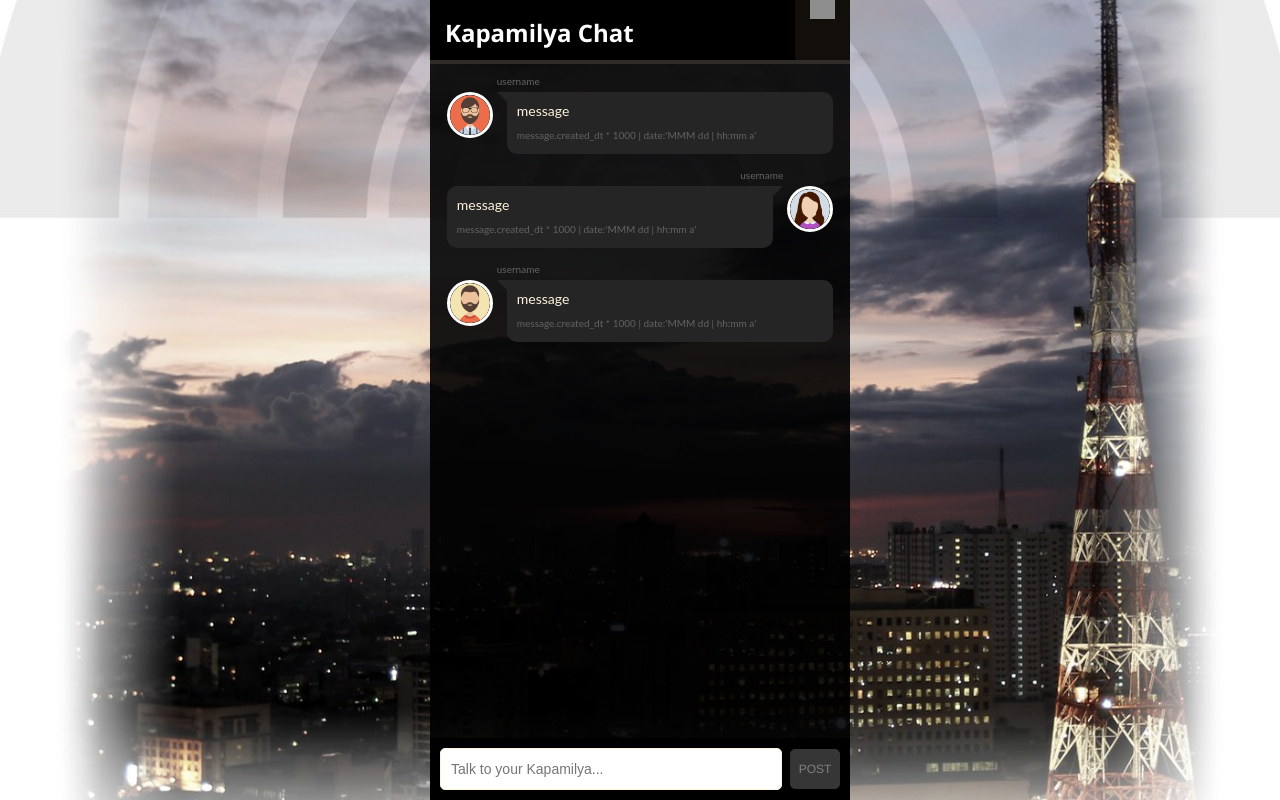
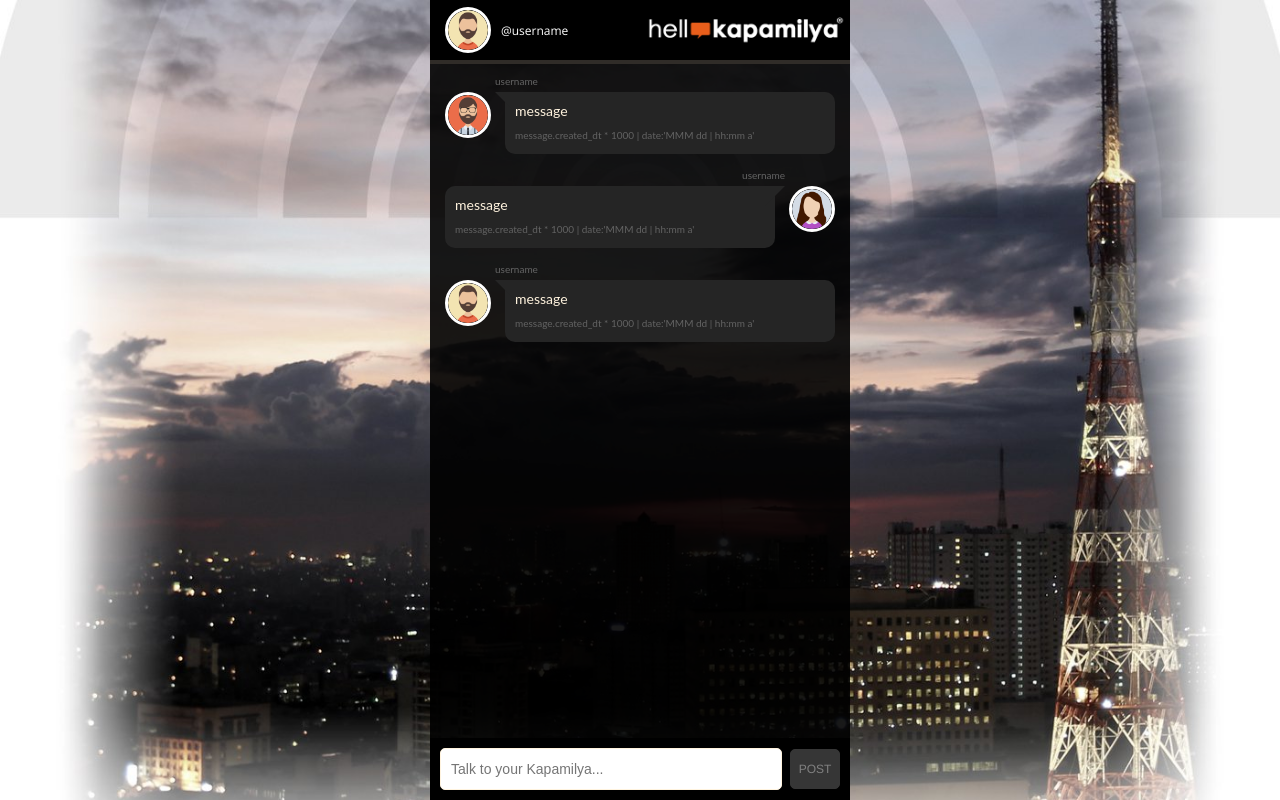
Before and after one commit to ohmyohmer/Chat, an Angular app: page / in a window 1280 px wide. Built offline with nearby package versions, Linux system fonts and the light colour scheme; grey boxes are pictures that could not be loaded.

Commit message:
Update logo

```diff
--- a/src/app/dashboard/dashboard.component.html
+++ b/src/app/dashboard/dashboard.component.html
@@ -1,10 +1,17 @@
 <!-- Chat -->
 <div class="main-sidebar sidebar-chat" id="sidebarChat">
   <div class="sidebar-header">
-  	<div class="title">
-  		<h1>Kapamilya Chat</h1>
+  	<div class="left">
+  		<div class="user-wrapper">
+  			<span class="user-image">
+	        	<img src="assets/images/man-2.png" alt="Avatar">
+	      	</span>
+  			<span class="username">@username</span>
+  		</div>
   	</div>
-    <a class="close-sidebar"><img src="assets/images/map/pop-up-close.png" alt=""></a>
+  	<div class="right">
+  		<img src="assets/images/logo.png" alt="Hello Kapamilya" class="logo">
+  	</div>
   </div>
   <div class="sidebar-body">
     <div class="chat-convo tribe-chat active" id="tribeChat">
--- a/src/assets/styles/_chatbox.scss
+++ b/src/assets/styles/_chatbox.scss
@@ -3,30 +3,6 @@
 body {
     overflow-x: hidden;
 }
-
-
-/*FLEX*/
-@mixin flex() {
-    display: -ms-flexbox;
-    display: -webkit-flex;
-    display: flex;
-    -webkit-flex-direction: row;
-    -ms-flex-direction: row;
-    flex-direction: row;
-    -webkit-flex-wrap: nowrap;
-    -ms-flex-wrap: nowrap;
-    flex-wrap: nowrap;
-    -webkit-justify-content: flex-start;
-    -ms-flex-pack: start;
-    justify-content: flex-start;
-    -webkit-align-content: stretch;
-    -ms-flex-line-pack: stretch;
-    align-content: stretch;
-    -webkit-align-items: center;
-    -ms-flex-align: center;
-    align-items: center;
-}
-
 
 .main-sidebar {
     display: -ms-flexbox;
@@ -96,14 +72,42 @@
     max-height: 60px;
     background-color: #000;
     border-bottom: solid 4px #302c28;
+    font-size: 0;
 
     display: flex;
-    flex: 0 1 auto;
-    align-self: auto;
-
-    justify-content: left;
-
-    font-size: 0;
+    flex-direction: row;
+    flex-wrap: wrap;
+    justify-content: space-between;
+    align-items: stretch;
+    align-content: center;
+    .left {
+        padding-left: 15px;
+    }
+    .right {
+        width: 50%;
+        position: relative;
+        .logo {
+            @include centered-full();
+        }
+    }
+    .user-wrapper {
+        display: flex;
+        flex-direction: row;
+        flex-wrap: nowrap;
+        justify-content: center;
+        align-items: center;
+        align-content: stretch;
+        .username {
+            font-size: 12px;
+            color: #fff;
+            margin-left: 10px;
+        }
+    }
+    .logo {
+        width: 200px;
+        max-width: 100%;
+        object-fit: contain;
+    }
     .close-sidebar {
         position: absolute;
         right: 0;
@@ -205,8 +209,10 @@
 //Chat
 .message-container {
     position: relative;
-    width: 92%;
+    width: 100%;
     margin: 15px auto;
+    padding: 0 15px;
+    box-sizing: border-box;
     @extend .clearfix;
     .message-details {
         float: right;
@@ -377,6 +383,27 @@
     }
 }
 
+.user-image {
+    float: left;
+    position: relative;
+    top: 0;
+    right: 0;
+    width: 40px;
+    height: 40px;
+    border: solid 3px #fff;
+    @include borderradius(50%);
+    overflow: hidden;
+    text-align: center;
+    animation: pulse-shadow-white 2s 2;
+    img {
+        @include centered-full();
+        @include borderradius(50%);
+        min-height: 40px;
+        min-width: 40px;
+        max-width: 100%;
+    }
+}
+
 .lightbox-content {
     .badge {
         animation: pulse2 2s 2;
```
Also changed, not shown: src/assets/images/logo.png (added).
